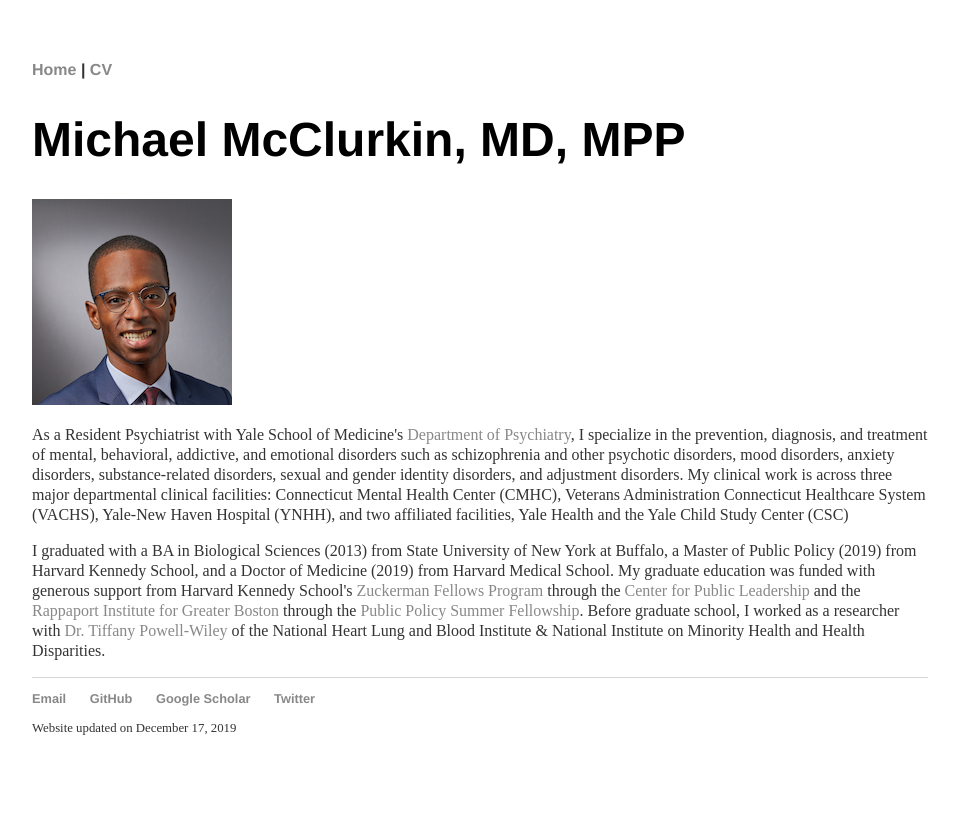
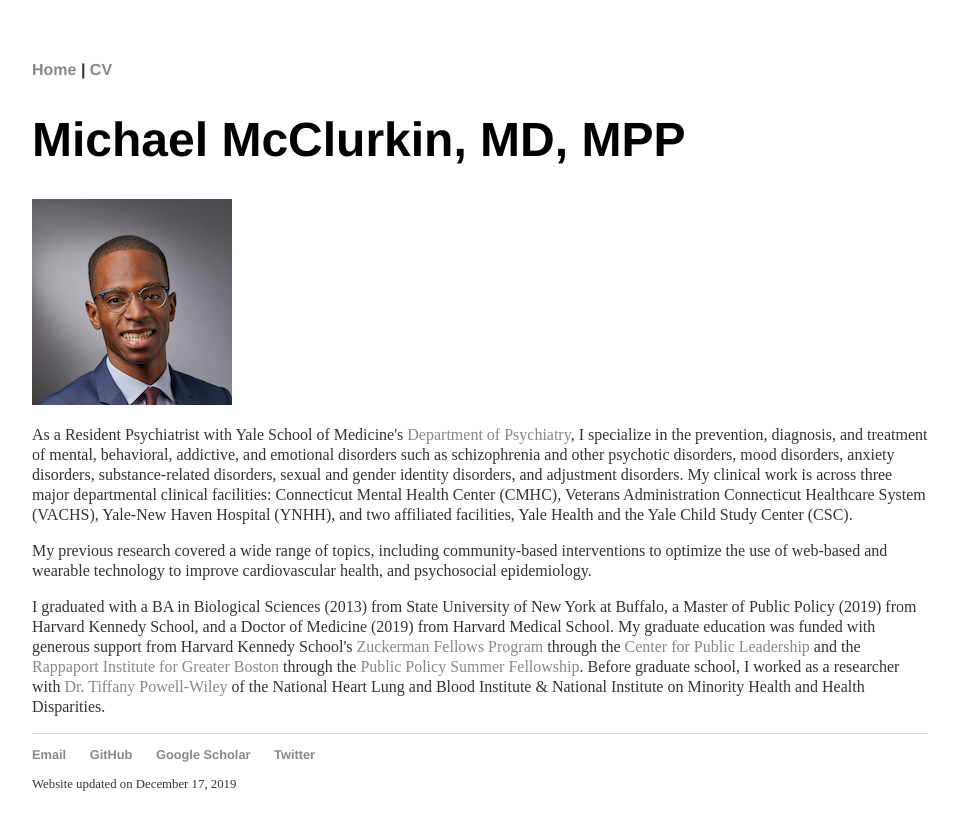
Before and after one commit to michaelmcclurkin/michaelmcclurkin.github.io, a Jekyll site: the page index.html, which Jekyll copies as it is, in a window 1280 px wide. Shown: the top 830 px of the page, without its empty margins (160-1119 px from the left). Built offline with Jekyll 4.4.1, drawn with Linux system fonts in a browser that asks for light colours.

Commit message:
Update index.html

```diff
--- a/index.html
+++ b/index.html
@@ -78,7 +78,8 @@
 
 			<img src="documents/photo.JPEG" alt="Michael McClurkin, MD, MPP" style="width:200px;height:206px;">
 
-			<p>As a Resident Psychiatrist with Yale School of Medicine's <a href="https://medicine.yale.edu/psychiatry/">Department of Psychiatry</a>, I specialize in the prevention, diagnosis, and treatment of mental, behavioral, addictive, and emotional disorders such as schizophrenia and other psychotic disorders, mood disorders, anxiety disorders, substance-related disorders, sexual and gender identity disorders, and adjustment disorders. My clinical work is across three major departmental clinical facilities: Connecticut Mental Health Center (CMHC), Veterans Administration Connecticut Healthcare System (VACHS), Yale-New Haven Hospital (YNHH), and two affiliated facilities, Yale Health and the Yale Child Study Center (CSC)</p>
+			<p>As a Resident Psychiatrist with Yale School of Medicine's <a href="https://medicine.yale.edu/psychiatry/">Department of Psychiatry</a>, I specialize in the prevention, diagnosis, and treatment of mental, behavioral, addictive, and emotional disorders such as schizophrenia and other psychotic disorders, mood disorders, anxiety disorders, substance-related disorders, sexual and gender identity disorders, and adjustment disorders. My clinical work is across three major departmental clinical facilities: Connecticut Mental Health Center (CMHC), Veterans Administration Connecticut Healthcare System (VACHS), Yale-New Haven Hospital (YNHH), and two affiliated facilities, Yale Health and the Yale Child Study Center (CSC).</p>
+			<p>My previous research covered a wide range of topics, including community-based interventions to optimize the use of web-based and wearable technology to improve cardiovascular health, and psychosocial epidemiology.<p>
 			<p>I graduated with a BA in Biological Sciences (2013) from State University of New York at Buffalo, a Master of Public Policy (2019) from Harvard Kennedy School, and a Doctor of Medicine (2019) from Harvard Medical School. My graduate education was funded with generous support from Harvard Kennedy School's <a href="https://cpl.hks.harvard.edu/zuckerman-fellowship/">Zuckerman Fellows Program</a> through the <a href="https://cpl.hks.harvard.edu/home/">Center for Public Leadership</a> and the <a href="https://www.hks.harvard.edu/centers/taubman/programs-research/rappaport/">Rappaport Institute for Greater Boston</a> through the <a href="https://www.hks.harvard.edu/centers/taubman/programs-research/rappaport/student-opportunities/public-policy-summer-fellowship/">Public Policy Summer Fellowship</a>. Before graduate school, I worked as a researcher with <a href="https://www.nhlbi.nih.gov/science/social-determinants-obesity-and-cardiovascular-risk/">Dr. Tiffany Powell-Wiley</a> of the National Heart Lung and Blood Institute & National Institute on Minority Health and Health Disparities. </p>
 </div>
 
```
